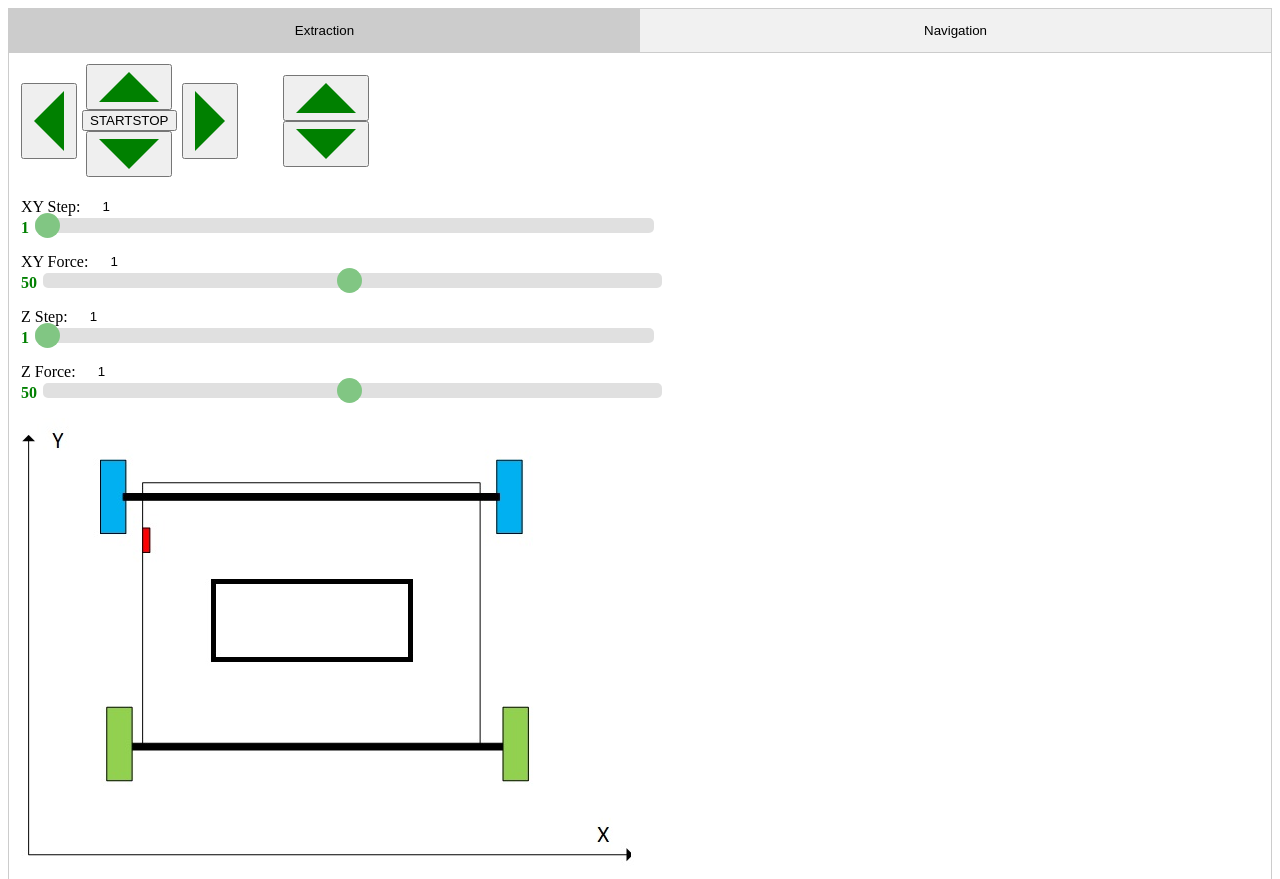
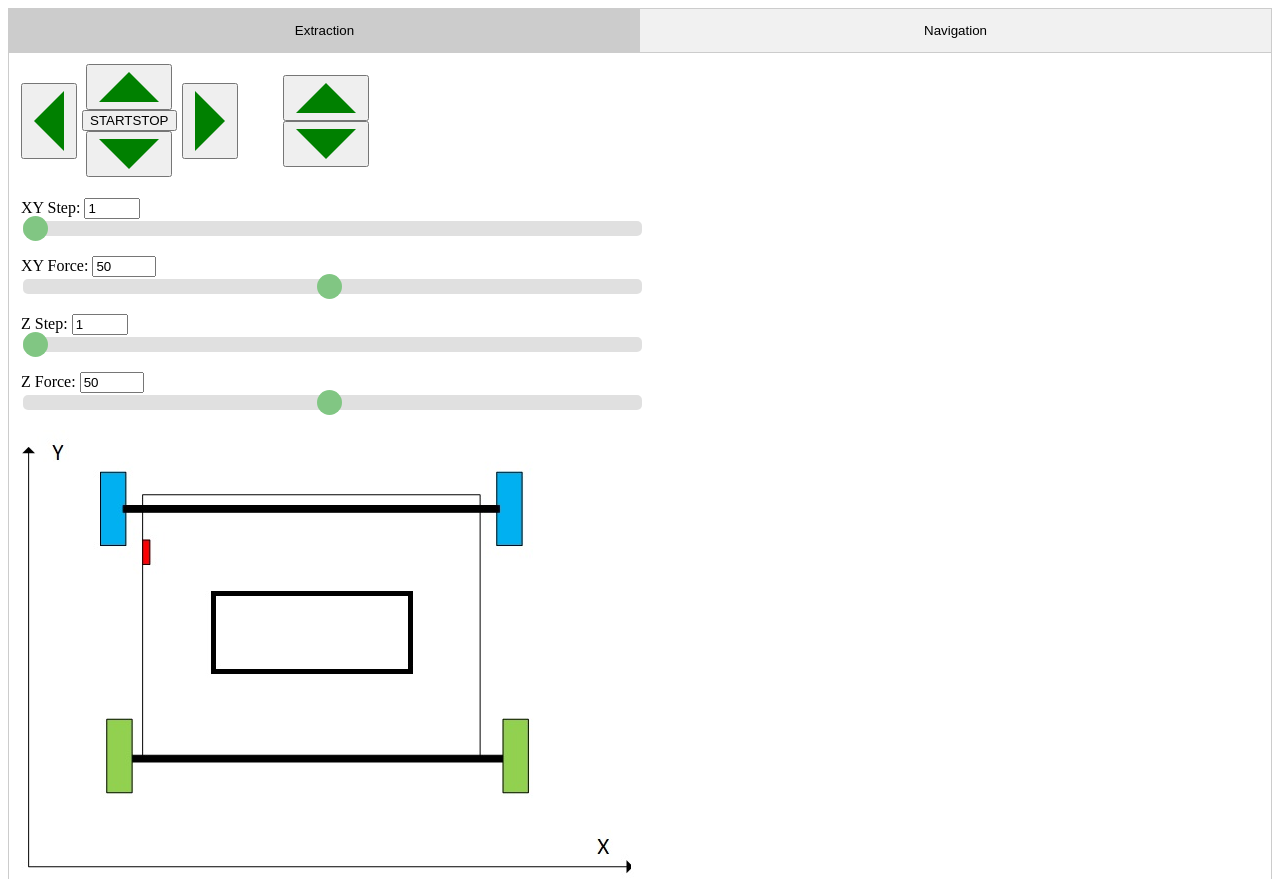
Before and after one commit to natuition/violette, a Flask app: page / in a window 1280 px wide. Shown: the top 879 px of the page. Run offline with Flask 2, Linux system fonts and the light colour scheme; parts of the project's set-up code (start-up, migrations or seed data) failed here and were passed over; some libraries are stand-ins or nearby versions.

Commit message:
Range and type inputs now syncing their values to each other

```diff
--- a/templates/interface.html
+++ b/templates/interface.html
@@ -51,32 +51,24 @@
         </div>
         <div id="slidecontainer">
             <p>
-                XY Step:
-                <input type="text" id="XYStep" value="1">
+                XY Step: <input id="step-xy-input" type="number" min="1" max="78" value="1">
                 <br>
-                <span id="step-xy-value" style="font-weight:bold; color:green"></span>
-                <input id="step-xy" class="slider-color" type="range" min="1" max="78" value="1">
+                <input id="step-xy-range" class="slider-color" type="range" min="1" max="78" value="1">
             </p>
             <p>
-                XY Force:
-                <input type="text" id="XYForce" value="1">
+                XY Force: <input id="force-xy-input" type="number" min="1" max="100" value="50">
                 <br>
-                <span id="force-xy-value" style="font-weight:bold; color:green"></span>
-                <input id="force-xy" class="slider-color" type="range" min="1" max="100" value="50">
+                <input id="force-xy-range" class="slider-color" type="range" min="1" max="100" value="50">
             </p>
             <p>
-                Z Step:
-                <input type="text" id="ZStep" value="1">
+                Z Step: <input id="step-z-input" type="number" min="1" max="52" value="1">
                 <br>
-                <span id="step-z-value" style="font-weight:bold; color:green"></span>
-                <input id="step-z" class="slider-color" type="range" min="1" max="52" value="1">
+                <input id="step-z-range" class="slider-color" type="range" min="1" max="52" value="1">
             </p>
             <p>
-                Z Force:
-                <input type="text" id="ZForce" value="1">
+                Z Force: <input id="force-z-input" type="number" min="1" max="100" value="50">
                 <br>
-                <span id="force-z-value" style="font-weight:bold; color:green"></span>
-                <input id="force-z" class="slider-color" type="range" min="1" max="100" value="50">
+                <input id="force-z-range" class="slider-color" type="range" min="1" max="100" value="50">
             </p>
         </div>
     </div>
```
Also changed, not shown: static/scripts/control.js (+17 -19 lines).
